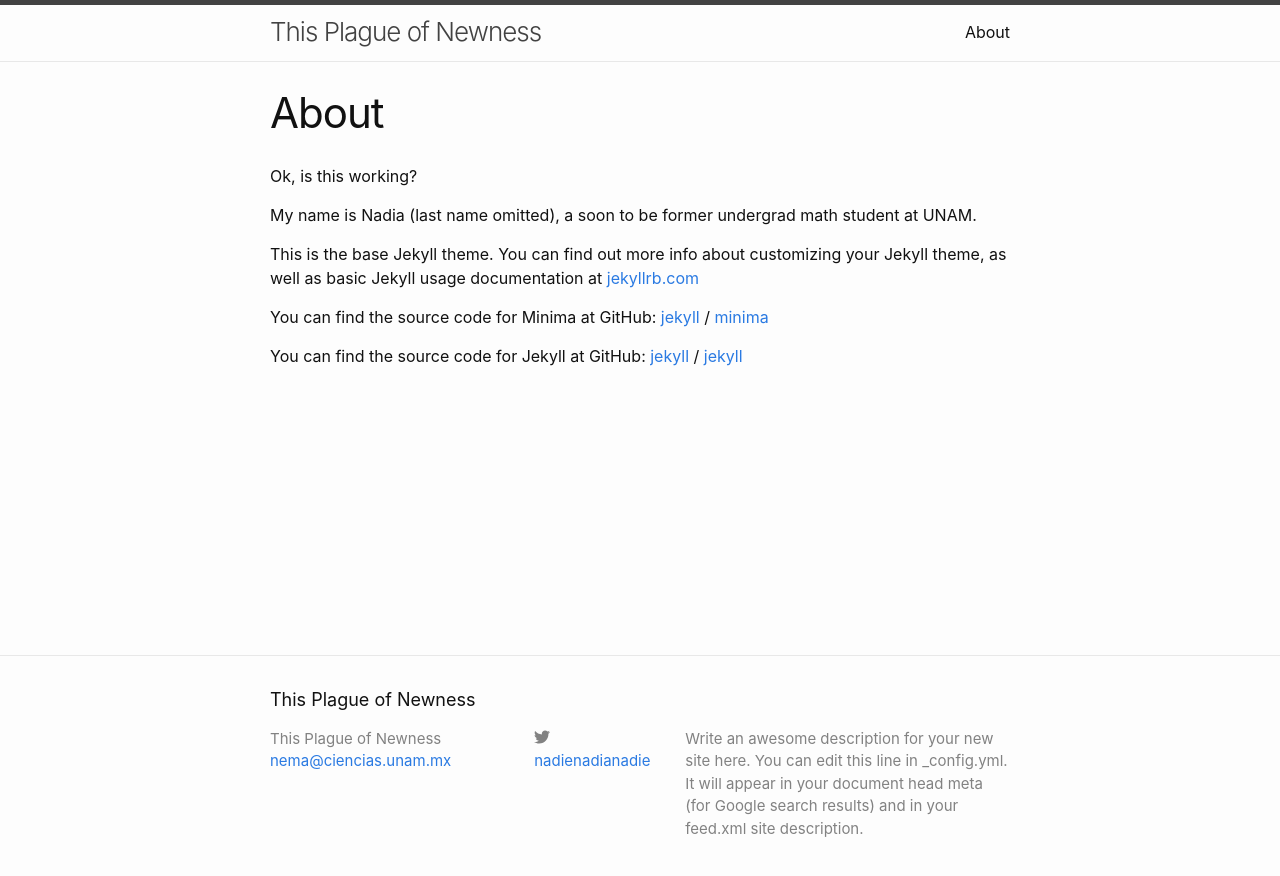
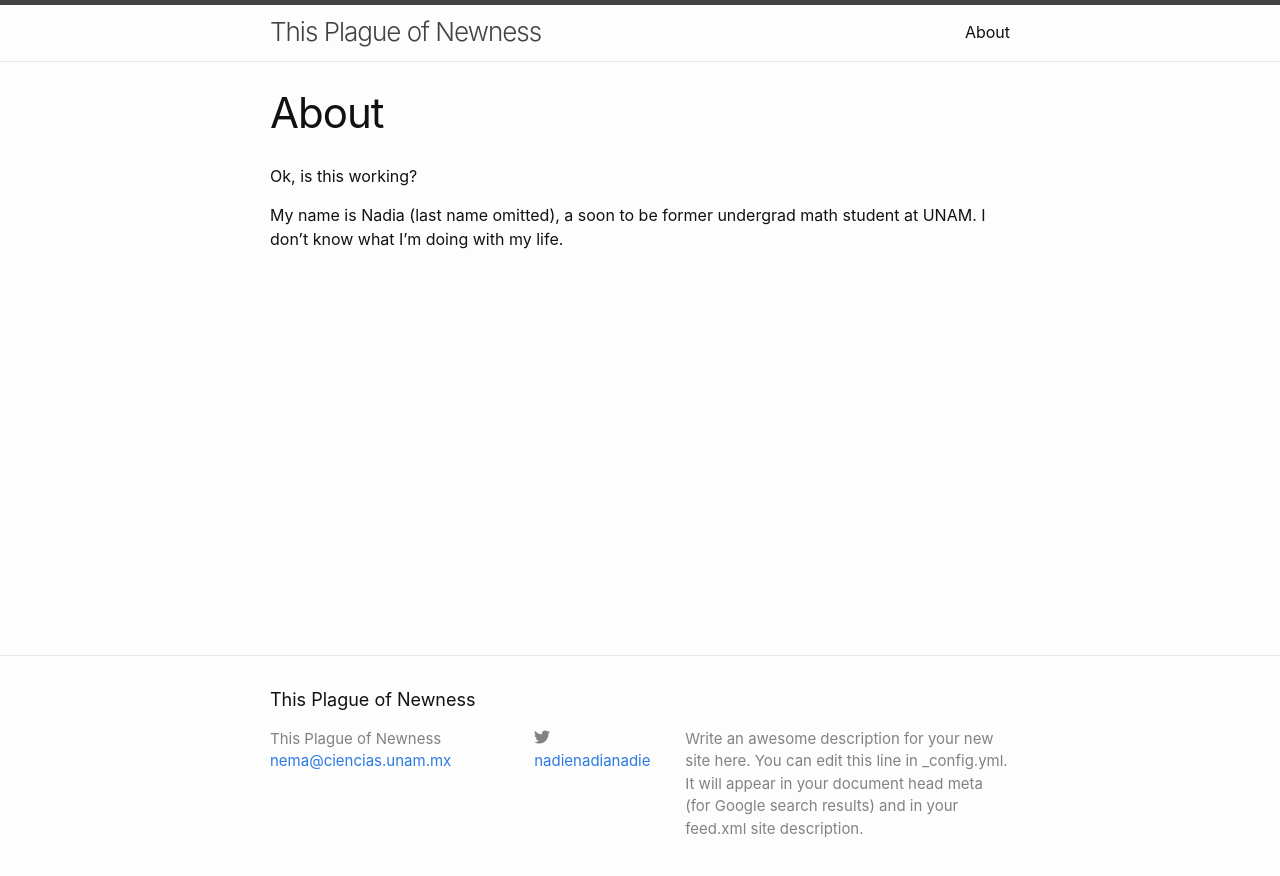
Before and after one commit to nadienadia/nadienadia.github.io, a Jekyll site: the page built from about.md, in a window 1280 px wide. Shown: the top 876 px of the page. Built offline with Jekyll 4.4.1, drawn with Linux system fonts in a browser that asks for light colours.

Commit message:
first post attempt.

```diff
--- a/about.md
+++ b/about.md
@@ -7,17 +7,18 @@ permalink: /about/
 Ok, is this working?
 
 My name is Nadia (last name omitted), a soon to be former undergrad math student at UNAM.
+I don't know what I'm doing with my life.
 
 
-This is the base Jekyll theme. You can find out more info about customizing your Jekyll theme, as well as basic Jekyll usage documentation at [jekyllrb.com](https://jekyllrb.com/)
+<!-- This is the base Jekyll theme. You can find out more info about customizing your Jekyll theme, as well as basic Jekyll usage documentation at [jekyllrb.com](https://jekyllrb.com/) -->
 
-You can find the source code for Minima at GitHub:
-[jekyll][jekyll-organization] /
-[minima](https://github.com/jekyll/minima)
+<!-- You can find the source code for Minima at GitHub: -->
+<!-- [jekyll][jekyll-organization] / -->
+<!-- [minima](https://github.com/jekyll/minima) -->
 
-You can find the source code for Jekyll at GitHub:
-[jekyll][jekyll-organization] /
-[jekyll](https://github.com/jekyll/jekyll)
+<!-- You can find the source code for Jekyll at GitHub: -->
+<!-- [jekyll][jekyll-organization] / -->
+<!-- [jekyll](https://github.com/jekyll/jekyll) -->
 
 
 [jekyll-organization]: https://github.com/jekyll
```
